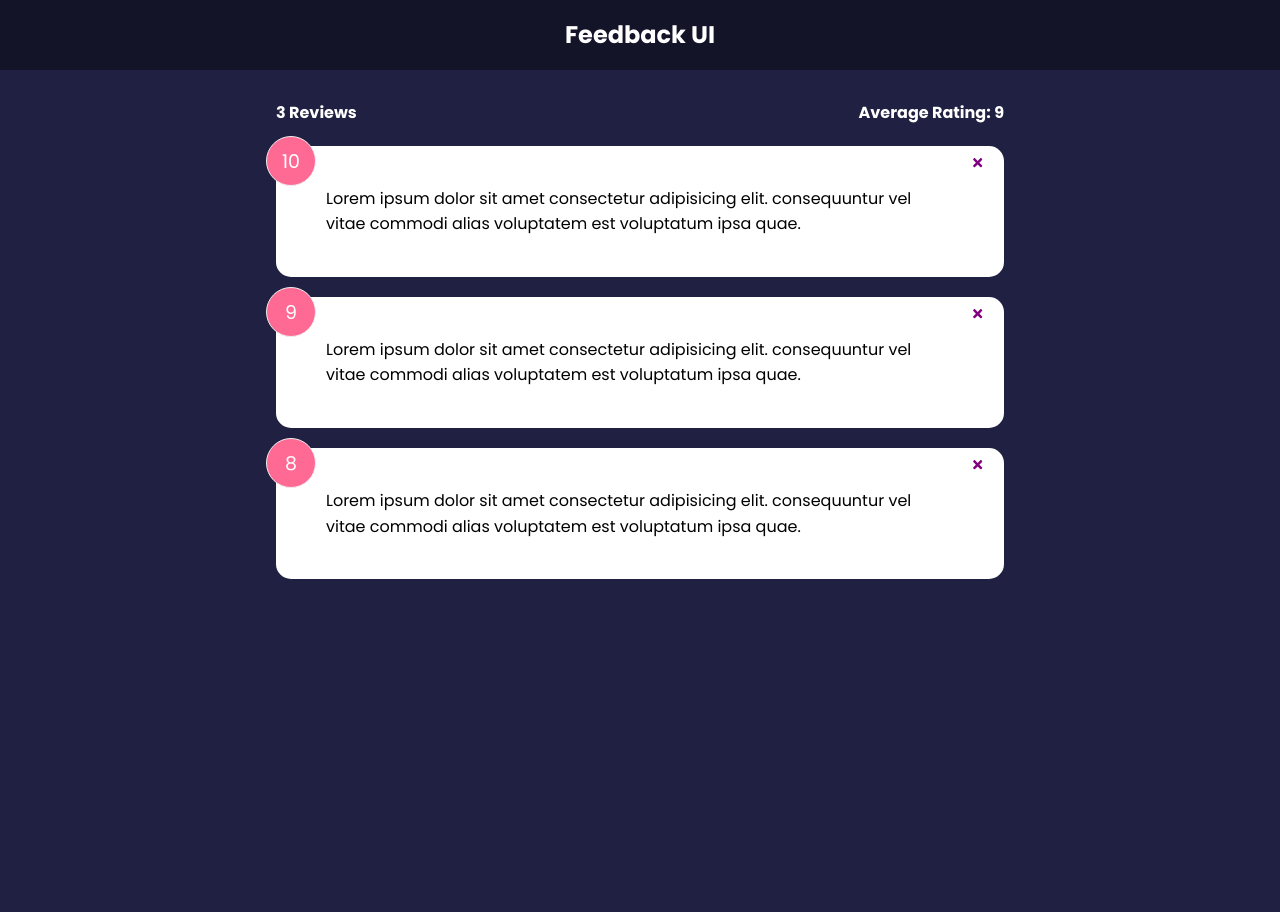
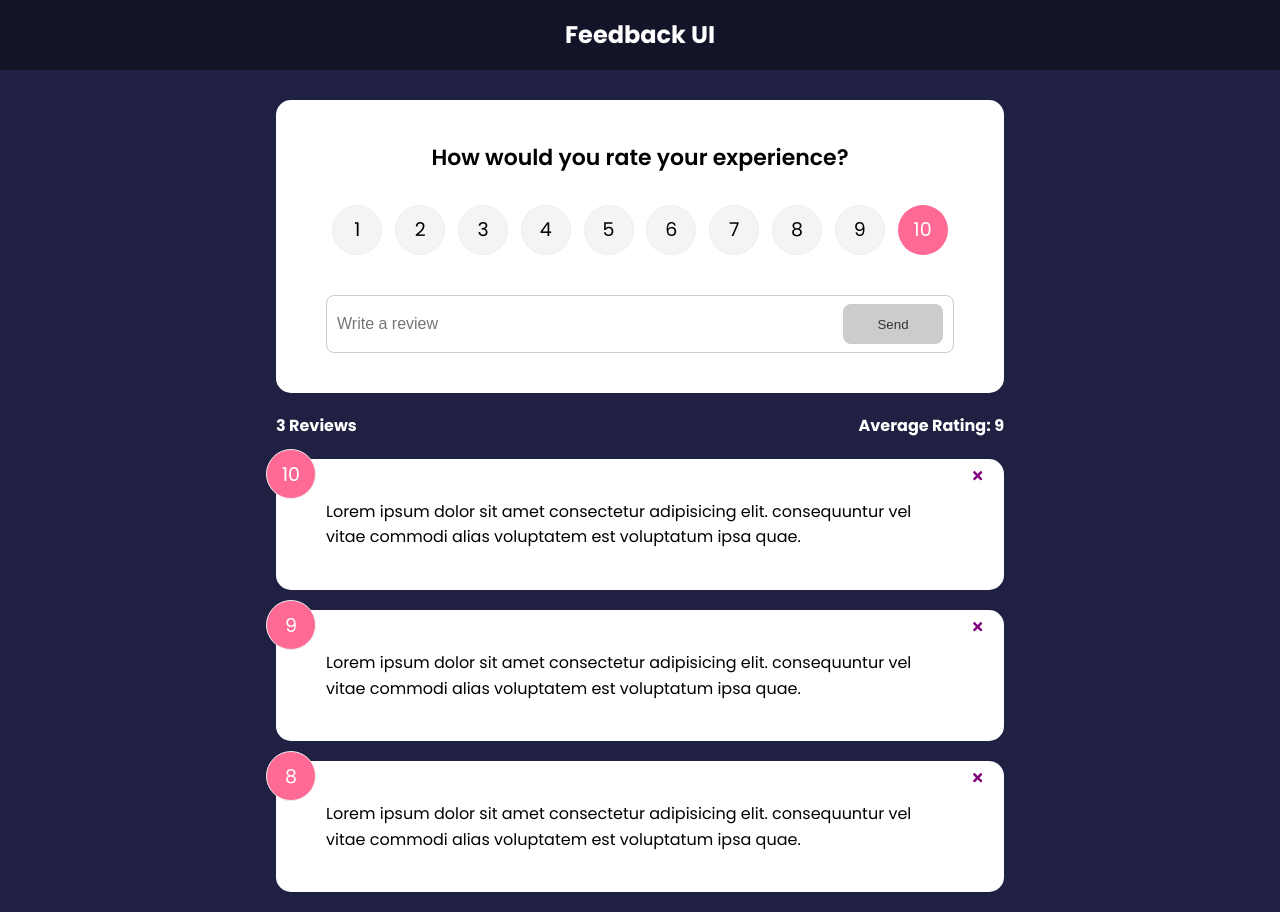
Before and after one commit to nuvallo/Feedback-UI, a React (Create React App) app: page / in a window 1280 px wide. Before the commit the page ends 800 px from the top, so only its background shows below. Built offline with nearby package versions, Linux system fonts and the light colour scheme.

Commit message:
Feedback form and rating selection created

```diff
--- a/src/App.js
+++ b/src/App.js
@@ -3,6 +3,7 @@ import Header from "./components/Header.js"
 import FeedbackList from "./components/FeedbackList.js"
 import FeedbackStats from "./components/FeedbackStats.js"
 import FeedbackData from "./data/FeedbackData.js"
+import FeedbackForm from "./components/FeedbackForm.js"
 
 function App() {
   const [feedback, setFeedback] = useState(FeedbackData)
@@ -21,6 +22,7 @@ function App() {
     <>
       <Header />
       <div className="container">
+        <FeedbackForm />
         <FeedbackStats feedback={feedback} />
         <FeedbackList feedback={feedback} handleDelete={deleteFeedback} />
       </div>
--- /dev/null
+++ b/src/components/FeedbackForm.js
@@ -0,0 +1,48 @@
+import React, { useState } from "react"
+import Card from "./shared/Card"
+import Button from "./shared/Button"
+import RatingSelect from "./RatingSelect"
+
+function FeedbackForm() {
+  const [text, setText] = useState("")
+  const [rating, setRating] = useState(10)
+  const [btnDisabled, setBtnDisabled] = useState(true)
+  const [message, setMessage] = useState("")
+
+  const handleTextChange = (e) => {
+    if (text === "") {
+      setBtnDisabled(true)
+      setMessage(null)
+    } else if (text !== "" && text.trim().length <= 10) {
+      setBtnDisabled(true)
+      setMessage("Text must be at least 10 characters")
+    } else {
+      setMessage(null)
+      setBtnDisabled(false)
+    }
+    setText(e.target.value)
+  }
+
+  return (
+    <Card>
+      <form>
+        <h2>How would you rate your experience?</h2>
+        <RatingSelect select={(rating) => setRating(rating)} />
+        <div className="input-group">
+          <input
+            onChange={handleTextChange}
+            value={text}
+            type="text"
+            placeholder="Write a review"
+          />
+          <Button version="primary" isDisabled={btnDisabled} type="submit">
+            Send
+          </Button>
+        </div>
+        {message && <div className="message">{message}</div>}
+      </form>
+    </Card>
+  )
+}
+
+export default FeedbackForm
--- a/src/components/FeedbackStats.js
+++ b/src/components/FeedbackStats.js
@@ -2,7 +2,7 @@ import React from "react"
 import PropTypes from "prop-types"
 
 function FeedbackStats({ feedback }) {
-  // Calculate ratings avg
+  // Calculate ratings average
   let average =
     feedback.reduce((acc, cur) => {
       return acc + cur.rating
--- /dev/null
+++ b/src/components/RatingSelect.js
@@ -0,0 +1,127 @@
+import React, { useState } from "react"
+
+function RatingSelect({ select }) {
+  const [selected, setSelected] = useState(10)
+
+  const handleChange = (e) => {
+    setSelected(+e.currentTarget.value)
+    select(+e.currentTarget.value)
+  }
+
+  return (
+    <ul className="rating">
+      <li>
+        <input
+          type="radio"
+          id="num1"
+          name="rating"
+          value="1"
+          onChange={handleChange}
+          checked={selected === 1}
+        />
+        <label htmlFor="num1">1</label>
+      </li>
+      <li>
+        <input
+          type="radio"
+          id="num2"
+          name="rating"
+          value="2"
+          onChange={handleChange}
+          checked={selected === 2}
+        />
+        <label htmlFor="num2">2</label>
+      </li>
+      <li>
+        <input
+          type="radio"
+          id="num3"
+          name="rating"
+          value="3"
+          onChange={handleChange}
+          checked={selected === 3}
+        />
+        <label htmlFor="num3">3</label>
+      </li>
+      <li>
+        <input
+          type="radio"
+          id="num4"
+          name="rating"
+          value="4"
+          onChange={handleChange}
+          checked={selected === 4}
+        />
+        <label htmlFor="num4">4</label>
+      </li>
+      <li>
+        <input
+          type="radio"
+          id="num5"
+          name="rating"
+          value="5"
+          onChange={handleChange}
+          checked={selected === 5}
+        />
+        <label htmlFor="num5">5</label>
+      </li>
+      <li>
+        <input
+          type="radio"
+          id="num6"
+          name="rating"
+          value="6"
+          onChange={handleChange}
+          checked={selected === 6}
+        />
+        <label htmlFor="num6">6</label>
+      </li>
+      <li>
+        <input
+          type="radio"
+          id="num7"
+          name="rating"
+          value="7"
+          onChange={handleChange}
+          checked={selected === 7}
+        />
+        <label htmlFor="num7">7</label>
+      </li>
+      <li>
+        <input
+          type="radio"
+          id="num8"
+          name="rating"
+          value="8"
+          onChange={handleChange}
+          checked={selected === 8}
+        />
+        <label htmlFor="num8">8</label>
+      </li>
+      <li>
+        <input
+          type="radio"
+          id="num9"
+          name="rating"
+          value="9"
+          onChange={handleChange}
+          checked={selected === 9}
+        />
+        <label htmlFor="num9">9</label>
+      </li>
+      <li>
+        <input
+          type="radio"
+          id="num10"
+          name="rating"
+          value="10"
+          onChange={handleChange}
+          checked={selected === 10}
+        />
+        <label htmlFor="num10">10</label>
+      </li>
+    </ul>
+  )
+}
+
+export default RatingSelect
--- /dev/null
+++ b/src/components/shared/Button.js
@@ -0,0 +1,25 @@
+import React from "react"
+import PropTypes from "prop-types"
+
+function Button({ children, version, type, isDisabled }) {
+  return (
+    <button type={type} disabled={isDisabled} className={`btn btn-${version}`}>
+      {children}
+    </button>
+  )
+}
+
+Button.defaultProps = {
+  version: "primary",
+  type: "button",
+  isDisabled: false,
+}
+
+Button.propTypes = {
+  children: PropTypes.node.isRequired,
+  version: PropTypes.string,
+  type: PropTypes.string,
+  isDisabled: PropTypes.bool,
+}
+
+export default Button
```
